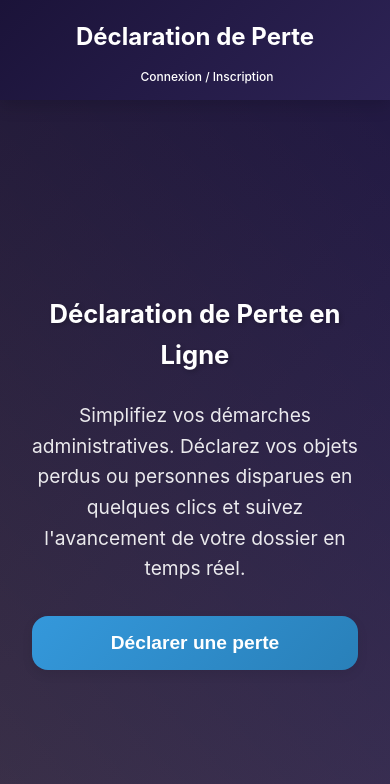
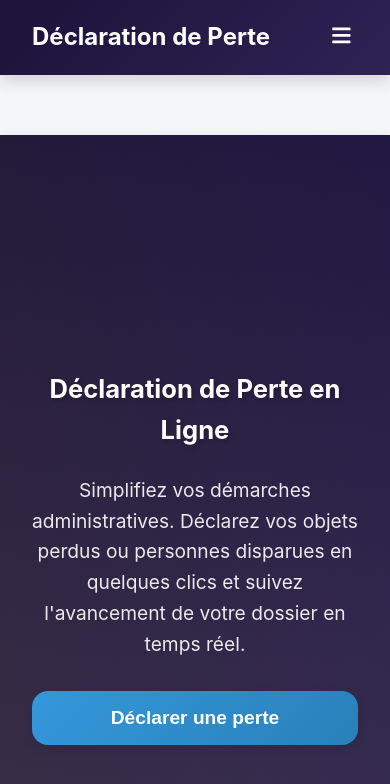
Before and after one commit to yvesplacide/projetfrontendFinal, a React (Vite) app: page / in a window 390 px wide. Shown: the top 784 px of the page. Built offline with nearby package versions, Linux system fonts and the light colour scheme.

Commit message:
responsive mobile

```diff
--- a/src/components/common/Header.jsx
+++ b/src/components/common/Header.jsx
@@ -1,47 +1,68 @@
 // frontend/src/components/common/Header.jsx
-import React from 'react';
+import React, { useState } from 'react';
 import { Link, useNavigate } from 'react-router-dom';
 import { useAuth } from '../../contexts/AuthContext';
 import { toast } from 'react-toastify';
+import { FaBars, FaTimes } from 'react-icons/fa';
 import '../../styles/Header.css';
 
 function Header() {
   const { user, logout, loading } = useAuth();
   const navigate = useNavigate();
+  const [isMobileMenuOpen, setIsMobileMenuOpen] = useState(false);
 
   const handleLogout = () => {
     logout();
     navigate('/auth');
     toast.info('Déconnexion réussie');
+    setIsMobileMenuOpen(false); // Fermer le menu mobile après déconnexion
+  };
+
+  const toggleMobileMenu = () => {
+    setIsMobileMenuOpen(!isMobileMenuOpen);
+  };
+
+  const closeMobileMenu = () => {
+    setIsMobileMenuOpen(false);
   };
 
   return (
     <header className="header">
       <div className="logo">
-        <Link to="/">Déclaration de Perte</Link>
+        <Link to="/" onClick={closeMobileMenu}>Déclaration de Perte</Link>
       </div>
-      <nav className="header-nav-flex">
+
+      {/* Bouton hamburger pour mobile */}
+      <button
+        className={`mobile-menu-toggle ${isMobileMenuOpen ? 'active' : ''}`}
+        onClick={toggleMobileMenu}
+        aria-label="Basculer le menu"
+      >
+        {isMobileMenuOpen ? <FaTimes /> : <FaBars />}
+      </button>
+
+      <nav className={`header-nav-flex ${isMobileMenuOpen ? 'mobile-open' : ''}`}>
         {user ? (
           <>
             {/* Liens spécifiques au rôle */}
             {user.role === 'user' && (
-              <div style={{ display: 'flex', alignItems: 'center', justifyContent: 'flex-end', width: '100%', gap: '1rem' }}>
-                <Link to="/user-dashboard">Mon Tableau de Bord</Link>
-                <Link to="/declaration/new" className="new-declaration-link">Nouvelle déclaration</Link>
+              <div className="nav-links-container">
+                <Link to="/user-dashboard" onClick={closeMobileMenu}>Mon Tableau de Bord</Link>
+                <Link to="/declaration/new" className="new-declaration-link" onClick={closeMobileMenu}>Nouvelle déclaration</Link>
                 <span className="user-info">Bienvenue, {user.firstName} ({user.role})</span>
                 <button onClick={handleLogout} className="btn text-btn header-logout-btn">Déconnexion</button>
               </div>
             )}
             {user.role === 'commissariat_agent' && (
-              <div style={{ display: 'flex', alignItems: 'center', justifyContent: 'flex-end', width: '100%', gap: '1rem' }}>
-                <Link to="/commissariat-dashboard">Gérer les Déclarations</Link>
+              <div className="nav-links-container">
+                <Link to="/commissariat-dashboard" onClick={closeMobileMenu}>Gérer les Déclarations</Link>
                 <span className="user-info">Bienvenue, {user.firstName} ({user.role})</span>
                 <button onClick={handleLogout} className="btn text-btn header-logout-btn">Déconnexion</button>
               </div>
             )}
             {user.role === 'admin' && (
-              <div style={{ display: 'flex', alignItems: 'center', justifyContent: 'flex-end', width: '100%', gap: '1rem' }}>
-                <Link to="/admin-dashboard">Administration</Link>
+              <div className="nav-links-container">
+                <Link to="/admin-dashboard" onClick={closeMobileMenu}>Administration</Link>
                 <span className="user-info">Bienvenue, {user.firstName} ({user.role})</span>
                 <button onClick={handleLogout} className="btn text-btn header-logout-btn">Déconnexion</button>
               </div>
@@ -49,20 +70,25 @@ function Header() {
 
             {/* Informations utilisateur et bouton de déconnexion pour les autres rôles */}
             {user.role !== 'commissariat_agent' && user.role !== 'user' && user.role !== 'admin' && (
-              <div style={{ display: 'flex', alignItems: 'center', justifyContent: 'flex-end', width: '100%', gap: '1rem' }}>
+              <div className="nav-links-container">
                 <span className="user-info">Bienvenue, {user.firstName} ({user.role})</span>
                 <button onClick={handleLogout} className="btn text-btn header-logout-btn">Déconnexion</button>
               </div>
             )}
           </>
         ) : (
-          // Liens lorsque l'utilisateur n'est pas connecté
-          <div style={{ display: 'flex', width: '100%' }}>
-            <div style={{ flexGrow: 1 }}></div>
-            <Link to="/auth">Connexion / Inscription</Link>
+          // Liens séparés pour la connexion et l'inscription
+          <div className="nav-links-container">
+            <Link to="/auth?mode=login" className="auth-link login-link" onClick={closeMobileMenu}>Connexion</Link>
+            <Link to="/auth?mode=register" className="auth-link register-link" onClick={closeMobileMenu}>Inscription</Link>
           </div>
         )}
       </nav>
+
+      {/* Overlay pour fermer le menu mobile */}
+      {isMobileMenuOpen && (
+        <div className="mobile-menu-overlay" onClick={closeMobileMenu}></div>
+      )}
     </header>
   );
 }
--- a/src/pages/AuthPage.jsx
+++ b/src/pages/AuthPage.jsx
@@ -7,9 +7,8 @@ import { toast } from 'react-toastify';
 import { IoArrowBack } from 'react-icons/io5';
 import '../styles/Auth.css'; // Import du nouveau CSS
 
-
 function AuthPage() {
-    const [searchParams] = useSearchParams();
+    const [searchParams, setSearchParams] = useSearchParams();
     const [isRegistering, setIsRegistering] = useState(searchParams.get('mode') === 'register');
     const [registrationStep, setRegistrationStep] = useState(1);
     const [isLoading, setIsLoading] = useState(false);
@@ -17,6 +16,16 @@ function AuthPage() {
     const { user, login, register: authRegister } = useAuth(); // Renomme register du context en authRegister
     const navigate = useNavigate();
     const [selectedRole, setSelectedRole] = useState('');
+
+    // Synchroniser l'état avec l'URL
+    useEffect(() => {
+        const mode = searchParams.get('mode');
+        if (mode === 'register') {
+            setIsRegistering(true);
+        } else if (mode === 'login') {
+            setIsRegistering(false);
+        }
+    }, [searchParams]);
 
     // Réinitialiser le formulaire quand l'utilisateur se déconnecte
     useEffect(() => {
@@ -49,6 +58,19 @@ function AuthPage() {
         }
     }, [user, navigate]);
 
+    // Fonction pour basculer entre les modes
+    const toggleMode = (newMode) => {
+        setIsRegistering(newMode === 'register');
+        setRegistrationStep(1);
+        reset();
+
+        // Mettre à jour l'URL
+        if (newMode === 'register') {
+            setSearchParams({ mode: 'register' });
+        } else {
+            setSearchParams({ mode: 'login' });
+        }
+    };
 
     const onSubmit = async (data) => {
         try {
@@ -249,7 +271,7 @@ function AuthPage() {
                 </div>
                 <div className="auth-header">
                     <h2>{isRegistering ? "Inscription" : "Connexion"}</h2>
-                    {isRegistering && <p></p>}
+                    {isRegistering && <p>Créez votre compte pour commencer</p>}
                 </div>
 
                 <form onSubmit={handleSubmit(onSubmit)}>
@@ -319,11 +341,7 @@ function AuthPage() {
                     <p>
                         {isRegistering ? "Déjà un compte ?" : "Pas encore de compte ?"}
                         <button
-                            onClick={() => {
-                                setIsRegistering(!isRegistering);
-                                setRegistrationStep(1);
-                                reset();
-                            }}
+                            onClick={() => toggleMode(isRegistering ? 'login' : 'register')}
                             className="btn secondary-btn"
                             disabled={isLoading}
                         >
--- a/src/styles/Header.css
+++ b/src/styles/Header.css
@@ -12,6 +12,7 @@
     z-index: 1000;
     height: 70px;
     transition: all 0.3s ease;
+    flex-wrap: nowrap;
 }
 
 .header:hover {
@@ -23,6 +24,8 @@
     align-items: center;
     gap: 10px;
     min-width: 200px;
+    flex-shrink: 0;
+    z-index: 1001;
 }
 
 .logo a {
@@ -153,7 +156,50 @@ nav a i {
     font-size: 0.9rem;
 }
 
+/* Container pour les liens de navigation */
+.nav-links-container {
+    display: flex;
+    align-items: center;
+    justify-content: flex-end;
+    width: 100%;
+    gap: 1rem;
+}
 
+/* Bouton hamburger pour mobile */
+.mobile-menu-toggle {
+    display: none;
+    background: none;
+    border: none;
+    color: white;
+    font-size: 1.5rem;
+    cursor: pointer;
+    padding: 0.5rem;
+    border-radius: 4px;
+    transition: all 0.3s ease;
+    z-index: 1001;
+    flex-shrink: 0;
+    margin-left: auto;
+}
+
+.mobile-menu-toggle:hover {
+    background: rgba(255, 255, 255, 0.1);
+}
+
+.mobile-menu-toggle.active {
+    background: rgba(255, 255, 255, 0.2);
+}
+
+/* Overlay pour le menu mobile */
+.mobile-menu-overlay {
+    display: none;
+    position: fixed;
+    top: 0;
+    left: 0;
+    right: 0;
+    bottom: 0;
+    background: rgba(0, 0, 0, 0.5);
+    z-index: 999;
+}
 
 /* Responsive design */
 @media (max-width: 1024px) {
@@ -232,29 +278,56 @@ nav a i {
 
 @media (max-width: 768px) {
     .header {
-        padding: 0.3rem 0.6rem;
+        padding: 0.8rem 1rem;
         height: auto;
-        flex-direction: column;
-        gap: 0.3rem;
+        min-height: 60px;
+        flex-direction: row;
+        flex-wrap: nowrap;
+        gap: 0;
         min-height: auto;
-        max-height: 120px;
+        max-height: none;
+        justify-content: space-between;
+        align-items: center;
     }
 
     .logo {
         min-width: auto;
-        width: 100%;
-        justify-content: center;
+        width: auto;
+        justify-content: flex-start;
+        flex-shrink: 0;
     }
 
     .logo a {
-        font-size: 0.9rem;
-        padding: 0.2rem 0;
+        font-size: 1.1rem;
+        padding: 0;
+    }
+
+    /* Afficher le bouton hamburger */
+    .mobile-menu-toggle {
+        display: block;
+        order: 2;
+        margin-left: auto;
     }
 
     nav {
+        position: absolute;
+        top: 100%;
+        left: 0;
+        right: 0;
+        background: #333;
         flex-direction: column;
-        gap: 0.2rem;
+        gap: 0.5rem;
         width: 100%;
+        max-height: 0;
+        overflow: hidden;
+        transition: max-height 0.3s ease;
+        z-index: 1000;
+        box-shadow: 0 4px 12px rgba(0, 0, 0, 0.3);
+    }
+
+    nav.mobile-open {
+        max-height: 500px;
+        padding: 1rem;
     }
 
     nav a {
@@ -382,3 +455,257 @@ nav a i {
         min-height: calc(100vh - 25px);
     }
 }
+
+/* Liens d'authentification séparés */
+.auth-link {
+    text-decoration: none;
+    padding: 0.5rem 1rem;
+    border-radius: 6px;
+    font-weight: 500;
+    transition: all 0.3s ease;
+    border: 2px solid transparent;
+    white-space: nowrap;
+    display: inline-block;
+    text-align: center;
+    min-width: 100px;
+}
+
+.login-link {
+    color: #667eea;
+    background: rgba(102, 126, 234, 0.1);
+}
+
+.login-link:hover {
+    background: rgba(102, 126, 234, 0.2);
+    transform: translateY(-1px);
+}
+
+.register-link {
+    color: white;
+    background: linear-gradient(135deg, #667eea, #764ba2);
+    border-color: transparent;
+}
+
+.register-link:hover {
+    background: linear-gradient(135deg, #5a6fd8, #6a4190);
+    transform: translateY(-1px);
+    box-shadow: 0 4px 12px rgba(102, 126, 234, 0.3);
+}
+
+/* Responsive pour les liens d'authentification */
+@media (max-width: 768px) {
+    .auth-link {
+        padding: 0.4rem 0.8rem;
+        font-size: 0.85rem;
+        min-width: 80px;
+        width: 100%;
+        margin: 0.2rem 0;
+    }
+
+    .nav-links-container {
+        width: 100%;
+        gap: 0.5rem;
+    }
+}
+
+@media (max-width: 480px) {
+    .auth-link {
+        padding: 0.3rem 0.6rem;
+        font-size: 0.8rem;
+        min-width: 70px;
+    }
+}
+
+@media (max-width: 360px) {
+    .auth-link {
+        padding: 0.25rem 0.5rem;
+        font-size: 0.75rem;
+        min-width: 60px;
+    }
+}
+
+@media (max-width: 768px) {
+    .header {
+        padding: 0.5rem 1rem;
+        height: auto;
+        min-height: 60px;
+        flex-wrap: wrap;
+        position: relative;
+    }
+
+    /* Afficher le bouton hamburger */
+    .mobile-menu-toggle {
+        display: block;
+        order: 3;
+    }
+
+    /* Navigation mobile */
+    .header-nav-flex {
+        order: 4;
+        width: 100%;
+        max-height: 0;
+        overflow: hidden;
+        transition: max-height 0.3s ease;
+        flex-direction: column;
+        gap: 0.5rem;
+        margin-top: 0;
+        position: absolute;
+        top: 100%;
+        left: 0;
+        right: 0;
+        background: #333;
+        z-index: 1000;
+        box-shadow: 0 4px 12px rgba(0, 0, 0, 0.3);
+    }
+
+    .header-nav-flex.mobile-open {
+        max-height: 500px;
+        margin-top: 0;
+        padding: 1rem;
+    }
+
+    .nav-links-container {
+        flex-direction: column;
+        width: 100%;
+        gap: 0.5rem;
+        align-items: center;
+    }
+
+    .header-nav-flex a,
+    .header-nav-flex button {
+        width: 100%;
+        text-align: center;
+        justify-content: center;
+        padding: 0.8rem;
+        font-size: 0.9rem;
+        border: 1px solid rgba(255, 255, 255, 0.1);
+        border-radius: 6px;
+        transition: all 0.3s ease;
+        word-wrap: break-word;
+        overflow-wrap: break-word;
+    }
+
+    /* Styles spécifiques pour les liens d'authentification dans le menu mobile */
+    .header-nav-flex .auth-link {
+        width: 100%;
+        min-width: auto;
+        margin: 0.2rem 0;
+        padding: 0.7rem 1rem;
+        font-size: 0.9rem;
+        white-space: normal;
+        word-break: break-word;
+    }
+
+    .header-nav-flex a:hover,
+    .header-nav-flex button:hover {
+        background: rgba(255, 255, 255, 0.1);
+        transform: translateY(-1px);
+    }
+
+    .user-info {
+        width: 100%;
+        justify-content: center;
+        min-width: auto;
+        padding: 0.6rem;
+        font-size: 0.8rem;
+        text-align: center;
+        background: rgba(255, 255, 255, 0.1);
+        border-radius: 6px;
+    }
+
+    .header-logout-btn {
+        justify-content: center;
+        margin-left: 0;
+        width: 100%;
+        min-width: auto;
+        padding: 0.6rem;
+        font-size: 0.8rem;
+        background: rgba(220, 53, 69, 0.8);
+        border: 1px solid rgba(220, 53, 69, 0.8);
+    }
+
+    .header-logout-btn:hover {
+        background: rgba(220, 53, 69, 1);
+        border-color: rgba(220, 53, 69, 1);
+    }
+
+    .new-declaration-link {
+        width: 100%;
+        justify-content: center;
+        text-align: center;
+        background: rgba(40, 167, 69, 0.8);
+        border-color: rgba(40, 167, 69, 0.8);
+    }
+
+    .new-declaration-link:hover {
+        background: rgba(40, 167, 69, 1);
+        border-color: rgba(40, 167, 69, 1);
+    }
+
+    /* Afficher l'overlay quand le menu est ouvert */
+    .mobile-menu-overlay {
+        display: block;
+    }
+}
+
+@media (max-width: 480px) {
+    .header {
+        padding: 0.5rem;
+    }
+
+    .mobile-menu-toggle {
+        font-size: 1.3rem;
+        padding: 0.4rem;
+    }
+
+    .header-nav-flex.mobile-open {
+        padding: 0.8rem;
+    }
+
+    .header-nav-flex .auth-link {
+        padding: 0.6rem 0.8rem;
+        font-size: 0.85rem;
+    }
+
+    .header-nav-flex a,
+    .header-nav-flex button {
+        padding: 0.7rem;
+        font-size: 0.85rem;
+    }
+
+    .user-info {
+        padding: 0.5rem;
+        font-size: 0.75rem;
+    }
+}
+
+@media (max-width: 360px) {
+    .header {
+        padding: 0.4rem;
+    }
+
+    .mobile-menu-toggle {
+        font-size: 1.2rem;
+        padding: 0.3rem;
+    }
+
+    .header-nav-flex.mobile-open {
+        padding: 0.6rem;
+    }
+
+    .header-nav-flex a,
+    .header-nav-flex button {
+        padding: 0.6rem;
+        font-size: 0.8rem;
+    }
+
+    .user-info {
+        padding: 0.4rem;
+        font-size: 0.7rem;
+    }
+
+    .header-nav-flex .auth-link {
+        padding: 0.5rem 0.6rem;
+        font-size: 0.8rem;
+    }
+}
```
Also changed, not shown: src/styles/Auth.css (+82 -0 lines).
